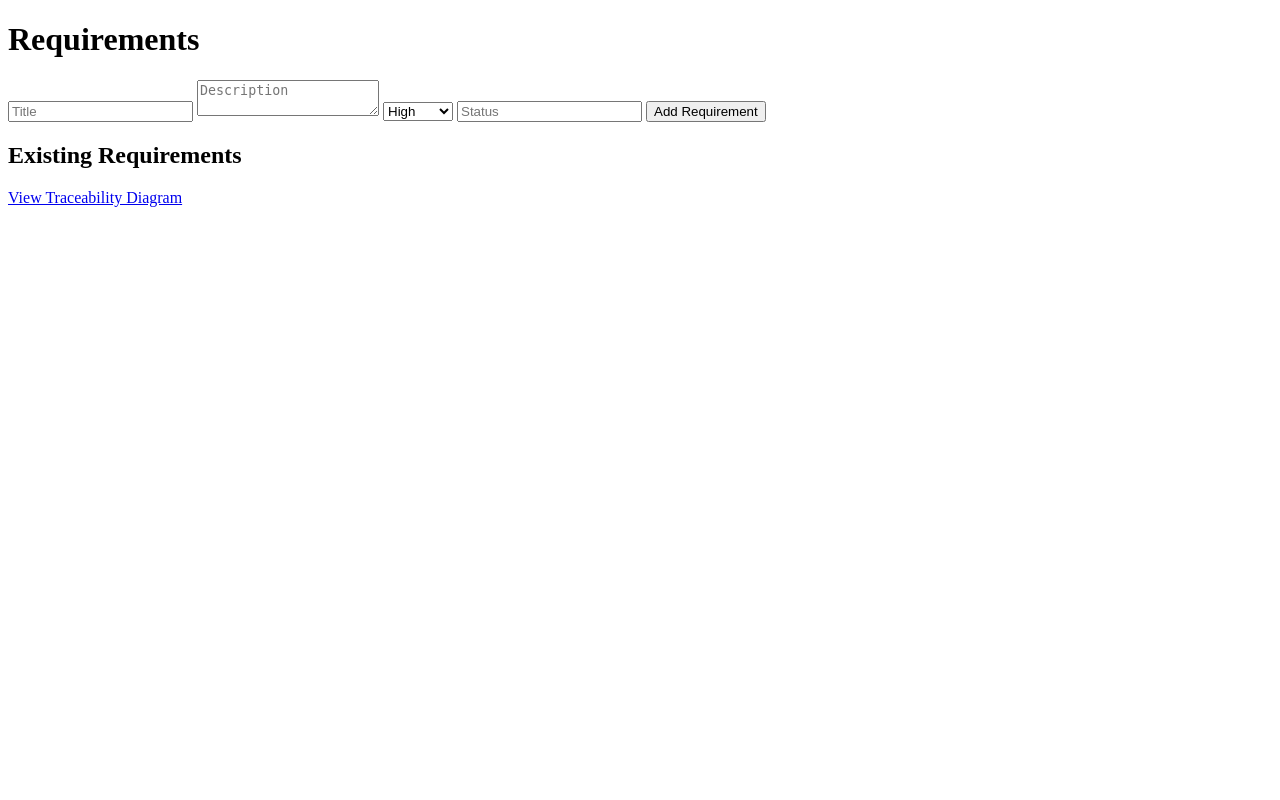
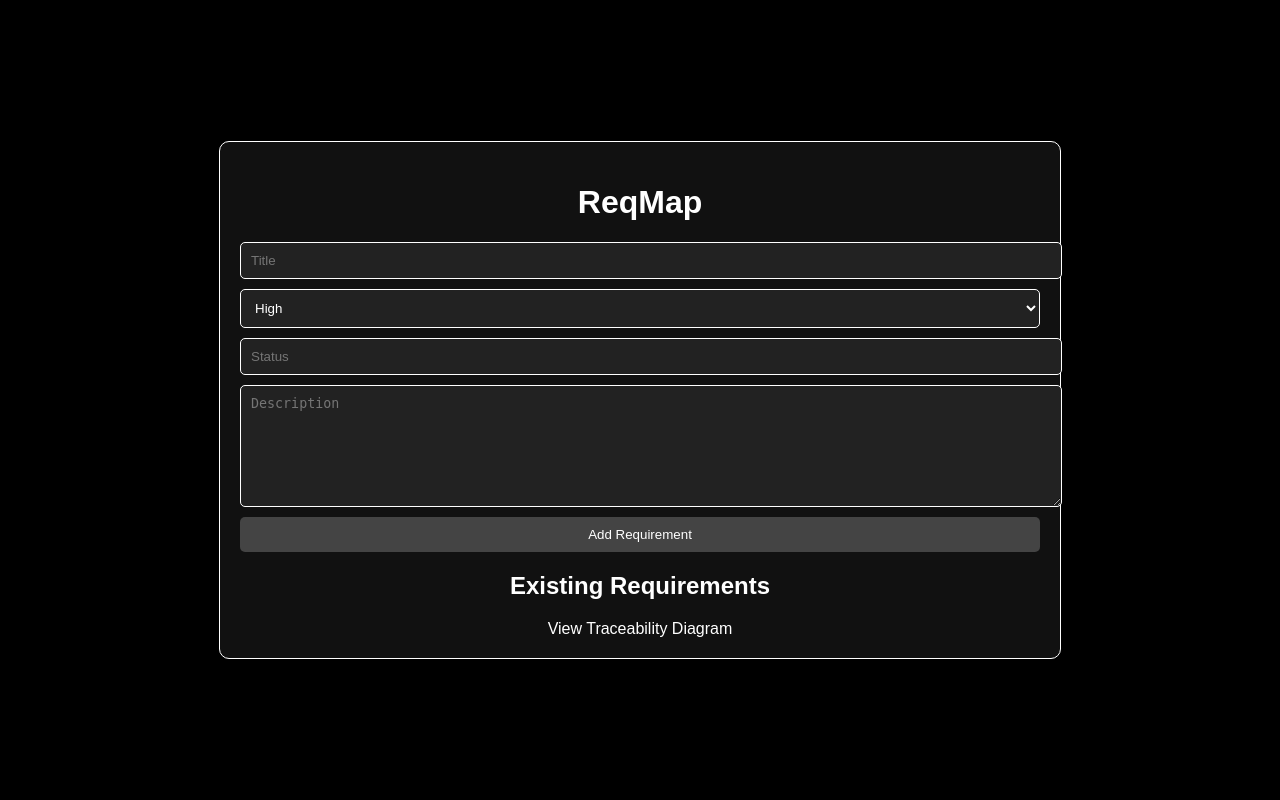
Before and after one commit to jerameee/reqmap, a Flask app: page / in a window 1280 px wide. Run offline with Flask 3, Linux system fonts and the light colour scheme.

Commit message:
Added styles.css and updated index.html for the new styles.

```diff
--- /dev/null
+++ b/static/styles.css
@@ -0,0 +1,81 @@
+body {
+    background-color: #000;
+    color: #fff;
+    font-family: Arial, sans-serif;
+    margin: 0;
+    padding: 0;
+    display: flex;
+    justify-content: center;
+    align-items: center;
+    height: 100vh;
+}
+
+.container {
+    width: 80%;
+    max-width: 800px;
+    margin: 20px auto;
+    padding: 20px;
+    border: 1px solid #fff;
+    border-radius: 10px;
+    background-color: #111;
+}
+
+h1, h2 {
+    text-align: center;
+    color: #fff;
+}
+
+form {
+    display: flex;
+    flex-direction: column;
+    gap: 10px;
+}
+
+input[type="text"], select, textarea {
+    width: 100%;
+    padding: 10px;
+    border: 1px solid #fff;
+    border-radius: 5px;
+    background-color: #222;
+    color: #fff;
+}
+
+textarea {
+    height: 100px;
+    resize: vertical;
+}
+
+button {
+    padding: 10px;
+    border: none;
+    border-radius: 5px;
+    background-color: #444;
+    color: #fff;
+    cursor: pointer;
+    transition: background-color 0.3s;
+}
+
+button:hover {
+    background-color: #666;
+}
+
+ul {
+    list-style: none;
+    padding: 0;
+}
+
+li {
+    margin: 10px 0;
+    padding: 10px;
+    border: 1px solid #fff;
+    border-radius: 5px;
+    background-color: #222;
+}
+
+a {
+    color: #fff;
+    text-decoration: none;
+    text-align: center;
+    display: block;
+    margin-top: 20px;
+}
--- a/templates/index.html
+++ b/templates/index.html
@@ -1,52 +1,52 @@
-<!DOCTYPE html>
+<!doctype html>
 <html lang="en">
 
 <head>
-    <meta charset="utf-8" />
-    <title>Requirements Management Tool</title>
+    <meta charset="utf-8">
+    <title>ReqMap</title>
+    <link rel="stylesheet" href="{{ url_for('static', filename='styles.css') }}">
 </head>
 
 <body>
-    <h1>Requirements</h1>
+    <div class="container">
+        <h1>ReqMap</h1>
         <form id="requirementForm">
-        <input type="text" name="title" placeholder="Title" required />
-        <textarea name="description" placeholder="Description" required></textarea>
+            <input type="text" name="title" placeholder="Title" required>
             <select name="priority">
                 <option value="High">High</option>
                 <option value="Medium">Medium</option>
                 <option value="Low">Low</option>
             </select>
-        <input type="text" name="status" placeholder="Status" required />
+            <input type="text" name="status" placeholder="Status" required>
+            <textarea name="description" placeholder="Description" required></textarea>
             <button type="submit">Add Requirement</button>
         </form>
 
         <h2>Existing Requirements</h2>
         <ul>
             {% for req in requirements %}
-        <li>
-            {{ req.title }} - {{ req.description }} - {{ req.priority }} - {{
-            req.status }} - Version: {{ req.version }}
-        </li>
+            <li>{{ req.title }} - {{ req.description }} - {{ req.priority }} - {{ req.status }} - Version: {{
+                req.version }}</li>
             {% endfor %}
         </ul>
 
         <a href="/requirements/trace">View Traceability Diagram</a>
+    </div>
 
     <script>
-        document.getElementById("requirementForm").onsubmit = function (e) {
+        document.getElementById('requirementForm').onsubmit = function (e) {
             e.preventDefault();
             let formData = new FormData(this);
             let jsonData = {};
-            formData.forEach((value, key) => (jsonData[key] = value));
-            fetch("/requirements", {
-                method: "POST",
+            formData.forEach((value, key) => jsonData[key] = value);
+            fetch('/requirements', {
+                method: 'POST',
                 headers: {
-                    "Content-Type": "application/json",
+                    'Content-Type': 'application/json'
                 },
-                body: JSON.stringify(jsonData),
-            })
-                .then((response) => response.json())
-                .then((data) => {
+                body: JSON.stringify(jsonData)
+            }).then(response => response.json())
+                .then(data => {
                     console.log(data);
                     location.reload();
                 });
```
Lines whose indentation alone changed are shown as unchanged.
